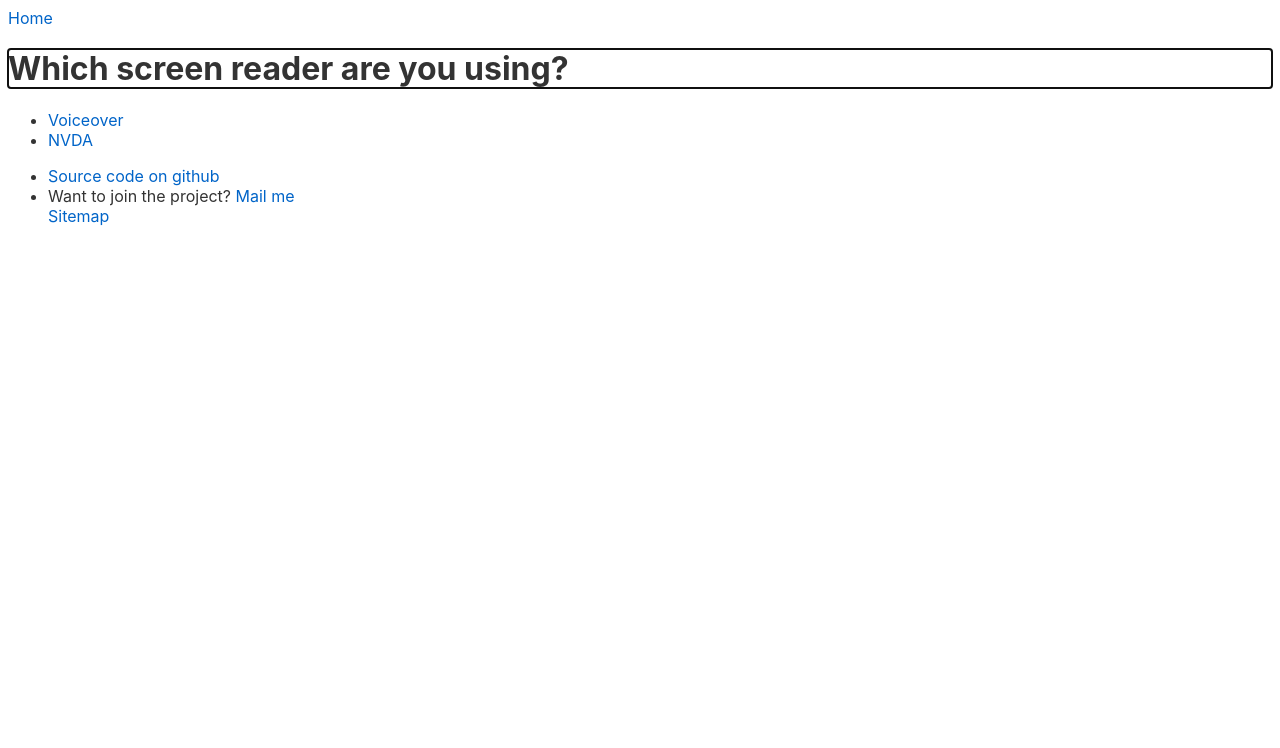
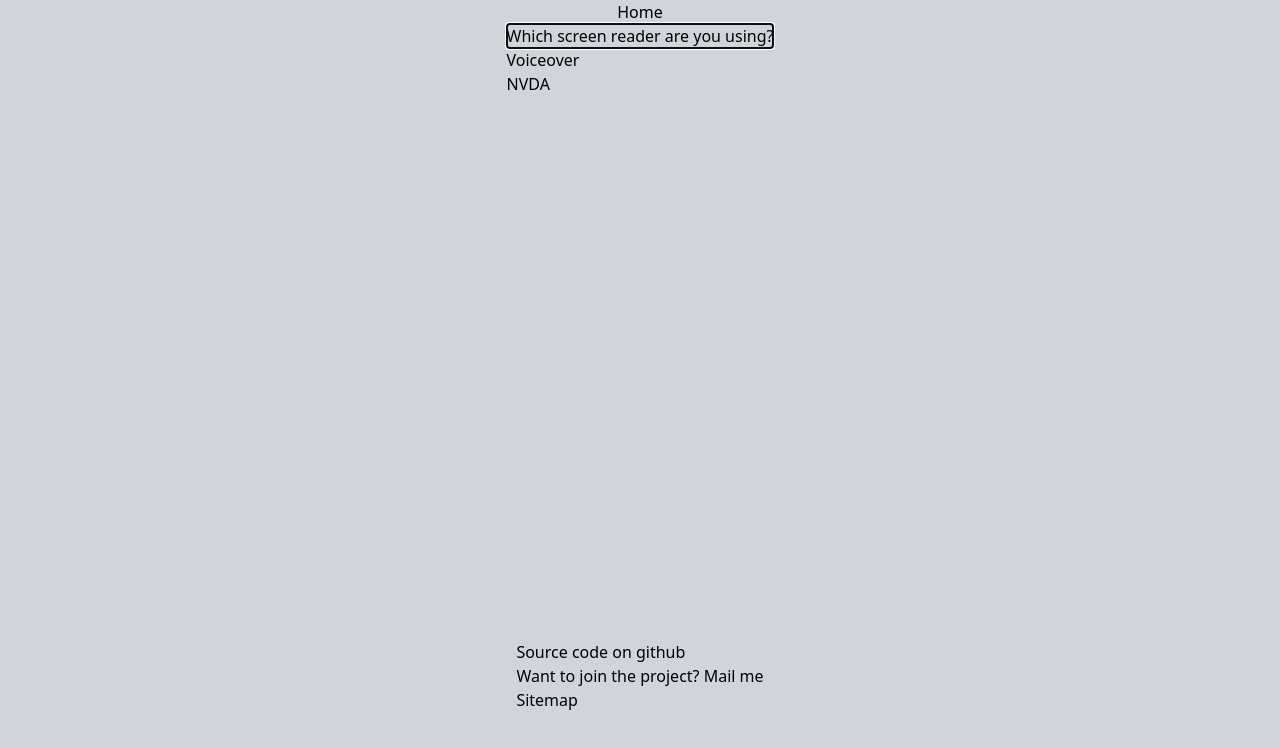
Before and after one commit to 1a2a3a4a/learn-screen-reader, a Svelte app: page / in a window 1280 px wide. Shown: the top 748 px of the page. Built offline with nearby package versions, Linux system fonts and the light colour scheme.

Commit message:
Added tailwind

```diff
--- /dev/null
+++ b/postcss.config.js
@@ -0,0 +1,6 @@
+module.exports = {
+  plugins: {
+    tailwindcss: {},
+    autoprefixer: {},
+  },
+}
--- a/public/global.css
+++ /dev/null
@@ -1,63 +0,0 @@
-html, body {
-	position: relative;
-	width: 100%;
-	height: 100%;
-}
-
-body {
-	color: #333;
-	margin: 0;
-	padding: 8px;
-	box-sizing: border-box;
-	font-family: -apple-system, BlinkMacSystemFont, "Segoe UI", Roboto, Oxygen-Sans, Ubuntu, Cantarell, "Helvetica Neue", sans-serif;
-}
-
-a {
-	color: rgb(0,100,200);
-	text-decoration: none;
-}
-
-a:hover {
-	text-decoration: underline;
-}
-
-a:visited {
-	color: rgb(0,80,160);
-}
-
-label {
-	display: block;
-}
-
-input, button, select, textarea {
-	font-family: inherit;
-	font-size: inherit;
-	-webkit-padding: 0.4em 0;
-	padding: 0.4em;
-	margin: 0 0 0.5em 0;
-	box-sizing: border-box;
-	border: 1px solid #ccc;
-	border-radius: 2px;
-}
-
-input:disabled {
-	color: #ccc;
-}
-
-button {
-	color: #333;
-	background-color: #f4f4f4;
-	outline: none;
-}
-
-button:disabled {
-	color: #999;
-}
-
-button:not(:disabled):active {
-	background-color: #ddd;
-}
-
-button:focus {
-	border-color: #666;
-}
--- a/public/index.html
+++ b/public/index.html
@@ -7,8 +7,8 @@
 	<title>Learn Screen Reader</title>
 
 	<link rel='icon' type='image/png' href='/favicon.png'>
-	<link rel='stylesheet' href='/global.css'>
 
+    <link rel="stylesheet" href="/build/bundle.css" />
 	<script defer src='/build/bundle.js'></script>
 </head>
 
--- a/rollup.config.js
+++ b/rollup.config.js
@@ -40,7 +40,15 @@ export default {
 	},
 	plugins: [
 		svelte({
-			preprocess: sveltePreprocess({ sourceMap: !production }),
+			preprocess: sveltePreprocess({
+				sourceMap: !production,
+				postcss: {
+					plugins: [
+					 require("tailwindcss"),
+					 require("autoprefixer"),
+					],
+				  },
+			}),
 			compilerOptions: {
 				// enable run-time checks when not in production
 				dev: !production
--- a/src/App.svelte
+++ b/src/App.svelte
@@ -1,10 +1,14 @@
 <script lang="ts">
+	import Tailwind from './Tailwind.svelte';
 	import Header from './Header.svelte';
-	import Main from './Main.svelte'
-	import Footer from './Footer.svelte'
+	import Main from './Main.svelte';
+	import Footer from './Footer.svelte';
 </script>
-<div>
-	<Header/>
-	<Main/>
+<div class="flex flex-col justify-between px-28 bg-gray-300 h-screen">
+	<Tailwind/>
+	<div class="flex flex-col content-center items-center">
+		<Header/>
+		<Main/>
+	</div>
 	<Footer/>
 </div>
--- a/src/Footer.svelte
+++ b/src/Footer.svelte
@@ -1,7 +1,7 @@
 <script>
     import { Link, Router } from "svelte-navigator";
 </script>
-<footer>
+<footer class="flex justify-center h-40 w-full">
   <ul>
     <li>
       <a href="github.com/1a2a3a4a/learn-screen-reader">Source code on github</a>
--- /dev/null
+++ b/src/Tailwind.svelte
@@ -0,0 +1,12 @@
+<style global lang="postcss">
+	@tailwind base;
+	@tailwind components;
+	@tailwind utilities;
+
+	@layer base {
+
+        h2 {
+            @apply text-xl;
+        }
+	}
+</style>
--- /dev/null
+++ b/tailwind.config.js
@@ -0,0 +1,21 @@
+// tailwind.config.js
+module.exports = {
+  purge: {
+    enabled: !process.env.ROLLUP_WATCH,
+    content: ['./public/index.html', './src/**/*.svelte'],
+    options: {
+      defaultExtractor: content => [
+        ...(content.match(/[^<>"'`\s]*[^<>"'`\s:]/g) || []),
+        ...(content.match(/(?<=class:)[^=>\/\s]*/g) || []),
+      ],
+    },
+  },
+  darkMode: false, // or 'media' or 'class'
+  theme: {
+    extend: {},
+  },
+  variants: {
+    extend: {},
+  },
+  plugins: [],
+}
```
Also changed, not shown: package.json (+17 -0 lines), 1 other file (tests, documents, lock files or other folders).
